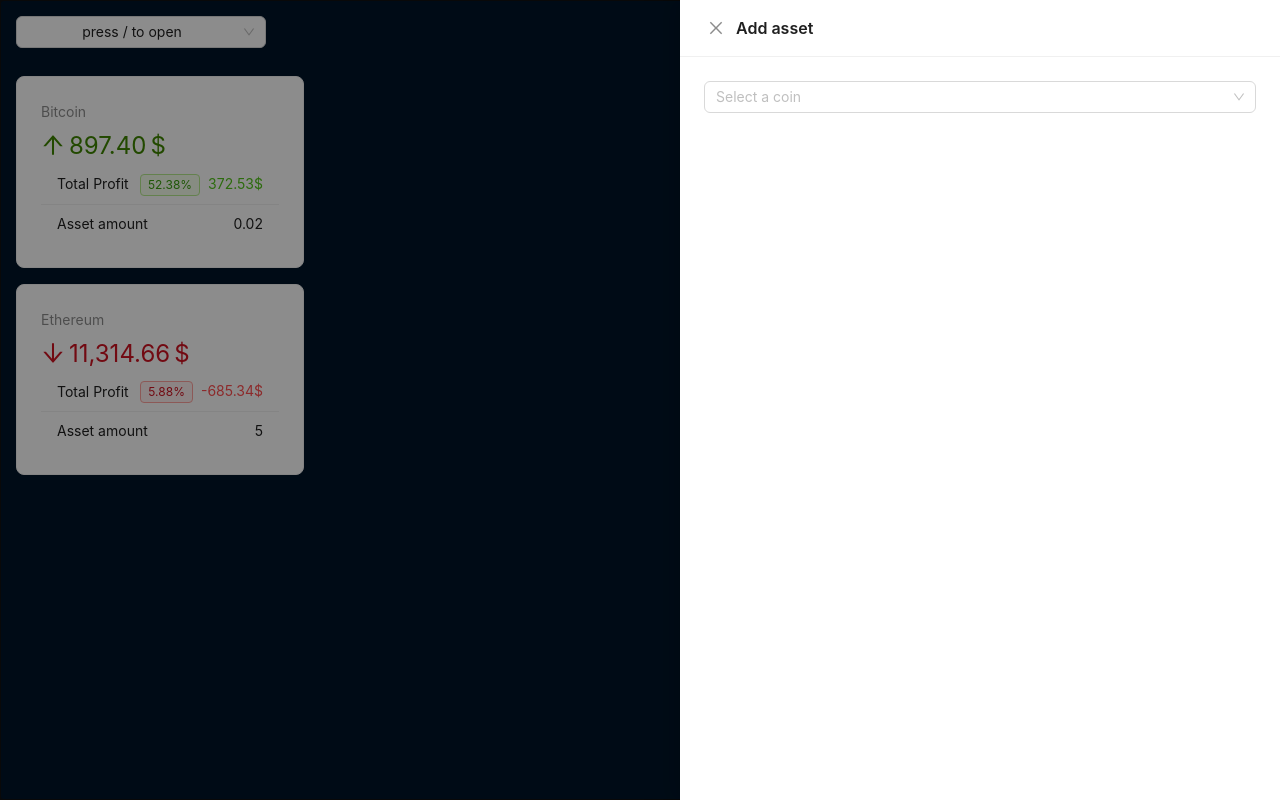
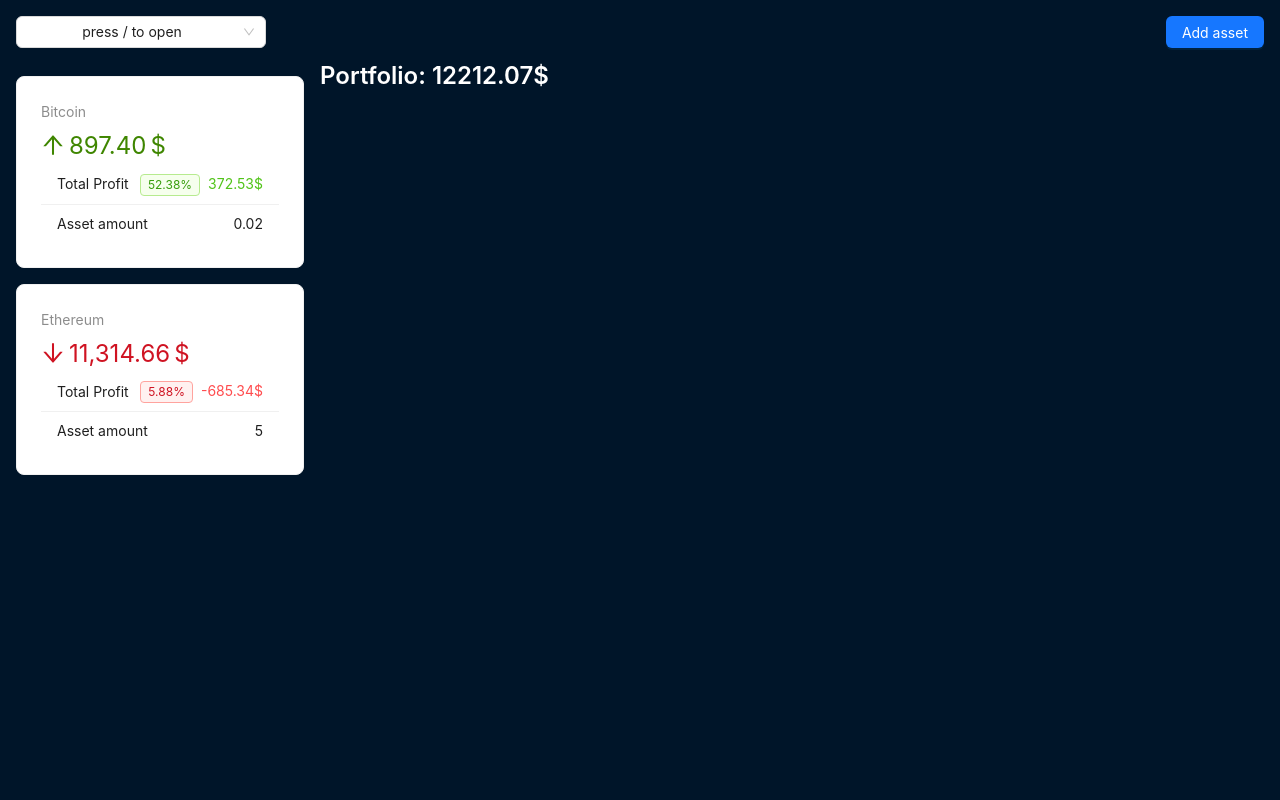
Before and after one commit to NikitaSipeykin/react-crypto-initial, a React (Vite) app: page / in a window 1280 px wide. Built offline with nearby package versions, Linux system fonts and the light colour scheme.

Commit message:
object-map optimisation

```diff
--- a/src/components/layout/AppContent.jsx
+++ b/src/components/layout/AppContent.jsx
@@ -1,4 +1,5 @@
-import { Layout } from 'antd';
+import { Layout, Typography } from 'antd';
+import { useCrypto } from '../../context/crypto-context';
 
 const contentStyle = {
   textAlign: 'center',
@@ -8,7 +9,23 @@
 };
 
 export default function AppSider() {
+  const { assets, crypto } = useCrypto();
+
+  const cryptoPriceMap = crypto.reduce((acc, coin) => {
+    acc[coin.id] = coin.price;
+    return acc;
+  }, {});
+
   return (
-    <Layout.Content style={contentStyle}>Content</Layout.Content>
+    <Layout.Content style={contentStyle}>
+      <Typography.Title level={3} style={{ textAlign: 'left', color: '#fff' }}>
+        Portfolio: {' '}
+        {assets
+          .map((asset) => asset.amount * cryptoPriceMap[asset.id])
+          .reduce((acc, v) => acc += v, 0)
+          .toFixed(2)}
+        $
+      </Typography.Title>
+    </Layout.Content>
   )
 }
--- a/src/components/layout/AppHeader.jsx
+++ b/src/components/layout/AppHeader.jsx
@@ -18,7 +18,7 @@
   const [select, setSelect] = useState(false);
   const [coin, setCoin] = useState(null);
   const [modal, setModal] = useState(false);
-  const [drawer, setDrawer] = useState(true);
+  const [drawer, setDrawer] = useState(false);
   const { crypto } = useCrypto()
 
   useEffect(() => {
```
